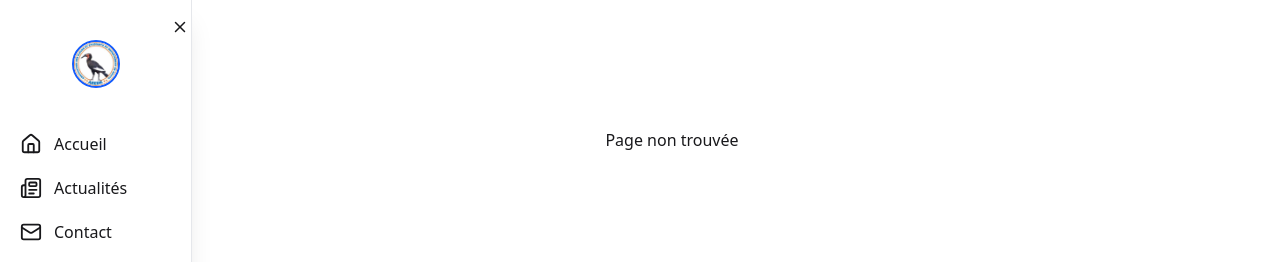
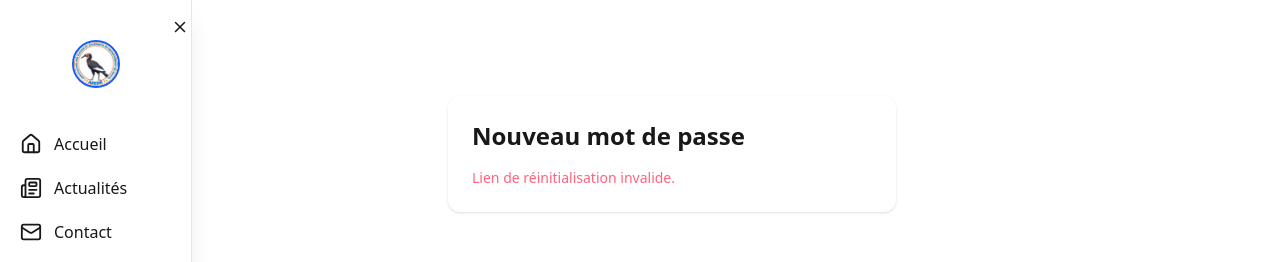
Before and after one commit to Oum731/aeedk-frontend, a React (Vite) app: page /reset-password in a window 1280 px wide. Shown: the top 262 px of the page. Built offline with nearby package versions, Linux system fonts and the light colour scheme; no server answers.

Commit message:
Force redeploy on Render

```diff
--- a/src/App.jsx
+++ b/src/App.jsx
@@ -52,7 +52,7 @@ export default function App() {
             path="/forgot-password"
             element={<ForgotPasswordForm />}
           />{" "}
-          <Route path="/reset/:token" element={<ResetPasswordForm />} />
+          <Route path="/reset-password" element={<ResetPasswordForm />} />
           <Route
             path="/profile"
             element={
```
